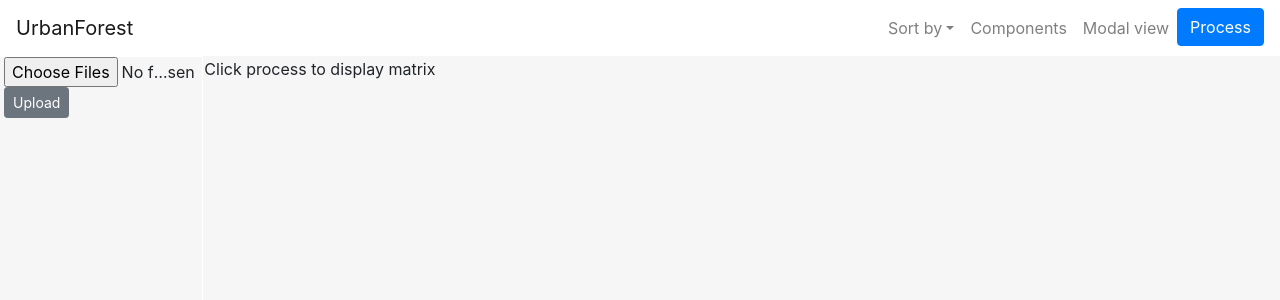
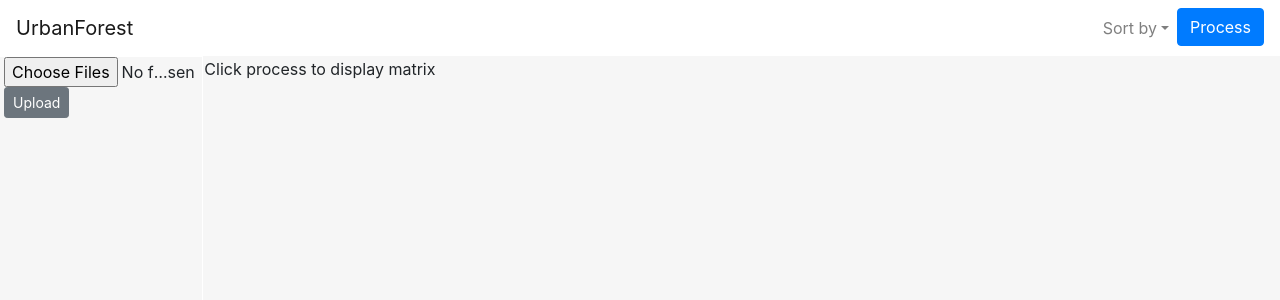
Before and after one commit to kaustavbhattacharjee/opendatavis, a React (Create React App) app: page / in a window 1280 px wide. Shown: the top 300 px of the page. Built offline with nearby package versions, Linux system fonts and the light colour scheme.

Commit message:
remove modal

```diff
--- a/src/App.js
+++ b/src/App.js
@@ -301,12 +301,6 @@ render() {
                 </DropdownMenu>
               </UncontrolledDropdown>
               <NavItem>
-                <NavLink>Components</NavLink>
-              </NavItem>
-              <NavItem>
-              <NavLink onClick={this.toggle}>Modal view</NavLink>
-              </NavItem>
-              <NavItem>
                 <Button color="primary" size="md" onClick={this.jsonHandler}>Process</Button>
               </NavItem>
             </Nav>
```
